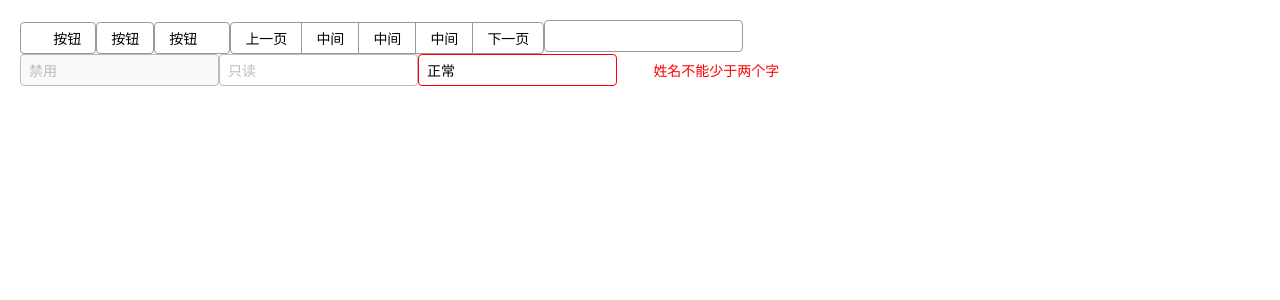
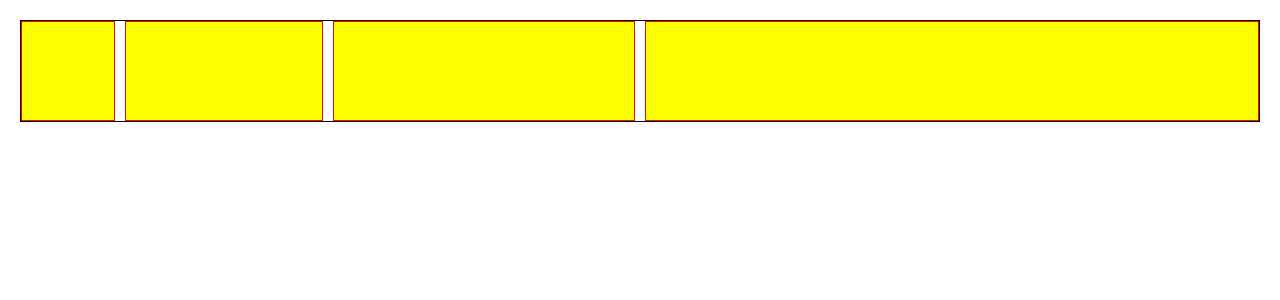
Before and after one commit to sulimi/sim-ui, a Vue app: page / in a window 1280 px wide. Shown: the top 300 px of the page. Built offline with nearby package versions, Linux system fonts and the light colour scheme.

Commit message:
网格布局，基本完成row和col功能

```diff
--- a/App.vue
+++ b/App.vue
@@ -1,35 +1,27 @@
 <template>
   <div id="app">
-    <g-button icon="arrow">按钮</g-button>
-    <g-button>按钮</g-button>
-    <g-button icon="arrow" icon-position="right">按钮</g-button>
+    <div style="border: 1px solid black;">
+      <g-row gutter="10">
+        <g-col span="2"></g-col>
+        <g-col span="4"></g-col>
+        <g-col span="6"></g-col>
+        <g-col span="12"></g-col>
+      </g-row>
+    </div>
 
-    <g-button-group>
-      <g-button>上一页</g-button>
-      <g-button>中间</g-button>
-      <g-button>中间</g-button>
-      <g-button>中间</g-button>
-      <g-button>下一页</g-button>
-    </g-button-group>
-    <g-input value="正常" v-model="message"></g-input>
-    <div>{{message}}</div>
-    <g-input value="禁用" disabled></g-input>
-    <g-input value="只读" readonly></g-input>
-    <g-input value="正常" error="姓名不能少于两个字"></g-input>
-<div id="aa"></div>
   </div>
 </template>
 
 <script>
   export default {
-    data(){
+    data() {
       return {
         loading1: true,
         loading2: true,
         message: ''
-      }
+      };
     },
-  }
+  };
 </script>
 
 <style lang="scss">
@@ -42,7 +34,7 @@
     --color: #333;
     --border-color: #999;
     --border-color-hover: #666;
-    --box-shadow-color: rgb(0,0,0,0.5)
+    --box-shadow-color: rgb(0, 0, 0, 0.5)
   }
 
   #app {
--- a/index.js
+++ b/index.js
@@ -1,5 +1,5 @@
-import Button from './src/components/Button.vue';
-import ButtonGroup from './src/components/ButtonGroup.vue';
+import Button from './src/components/button/Button.vue';
+import ButtonGroup from './src/components/button/ButtonGroup.vue';
 import Icon from './src/components/Icon.vue';
 
 export {
--- a/src/components/Button.vue
+++ b/src/components/button/Button.vue
@@ -12,7 +12,7 @@
 </template>
 
 <script>
-  import Icon from './Icon.vue';
+  import Icon from '../Icon.vue';
 
   export default {
     components: {
@@ -35,7 +35,7 @@
   };
 </script>
 <style lang="scss" scoped>
-  @import "src/assets/helper.scss";
+  @import "../../assets/helper";
   @keyframes g-spin {
     0% {
       transform: rotate(0deg);
--- a/src/components/ButtonGroup.vue
+++ b/src/components/button/ButtonGroup.vue
@@ -18,7 +18,7 @@
 </script>
 
 <style lang="scss" scoped>
-  @import "src/assets/helper.scss";
+  @import "../../assets/helper";
   .g-button-group {
     display: inline-flex;
     vertical-align: middle;
--- /dev/null
+++ b/src/components/grid/Col.vue
@@ -0,0 +1,48 @@
+<template>
+  <div class="col" :class="[span&&`col-${span}`,offset&&`offset-${offset}`]"
+       :style="{paddingLeft: gutter/2 + 'px', paddingRight: gutter/2 + 'px'}"
+  >
+    <div class="content">
+      <slot></slot>
+    </div>
+
+  </div>
+</template>
+<script>
+  export default {
+    props: ['span', 'offset'],
+    data() {
+      return {
+        gutter: 0
+      };
+    },
+    mounted() {
+      this.gutter = this.$parent.gutter;
+    },
+  };
+</script>
+<style lang="scss">
+  .col {
+    height: 100px;
+    width: 50%;
+    $class-prefix: col-;
+    @for $n from 1 through 24 {
+      &.#{$class-prefix}#{$n} {
+        width: ($n / 24) * 100%;
+      }
+    }
+
+    $class-prefix: offset-;
+    @for $n from 1 through 24 {
+      &.#{$class-prefix}#{$n} {
+        margin-left: ($n / 24) * 100%;
+      }
+    }
+    .content{
+      background: yellow;
+      border: 1px solid red;
+      height: 100%;
+    }
+  }
+
+</style>
--- /dev/null
+++ b/src/components/grid/Row.vue
@@ -0,0 +1,20 @@
+<template>
+  <div class="row" :style="{marginLeft: -gutter/2 + 'px', marginRight: -gutter/2 + 'px'}">
+    <slot></slot>
+  </div>
+</template>
+<script>
+  export default {
+    props: ['gutter'],
+    mounted() {
+      this.$children.forEach((v) => {
+        v.gutter = this.gutter;
+      });
+    }
+  };
+</script>
+<style lang="scss">
+  .row {
+    display: flex;
+  }
+</style>
```
Also changed, not shown: main.js (+7 -3 lines), 1 other file (tests, documents, lock files or other folders).
